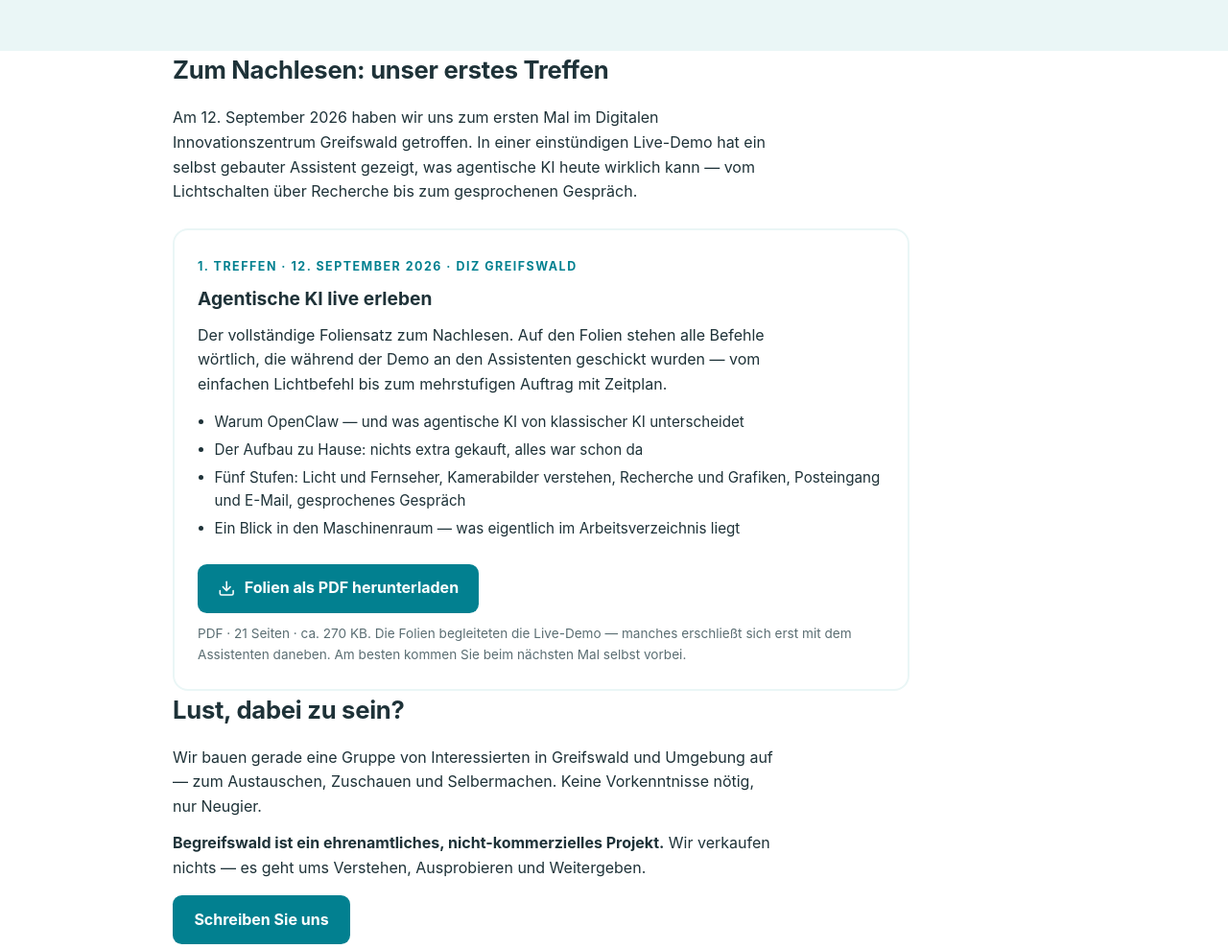
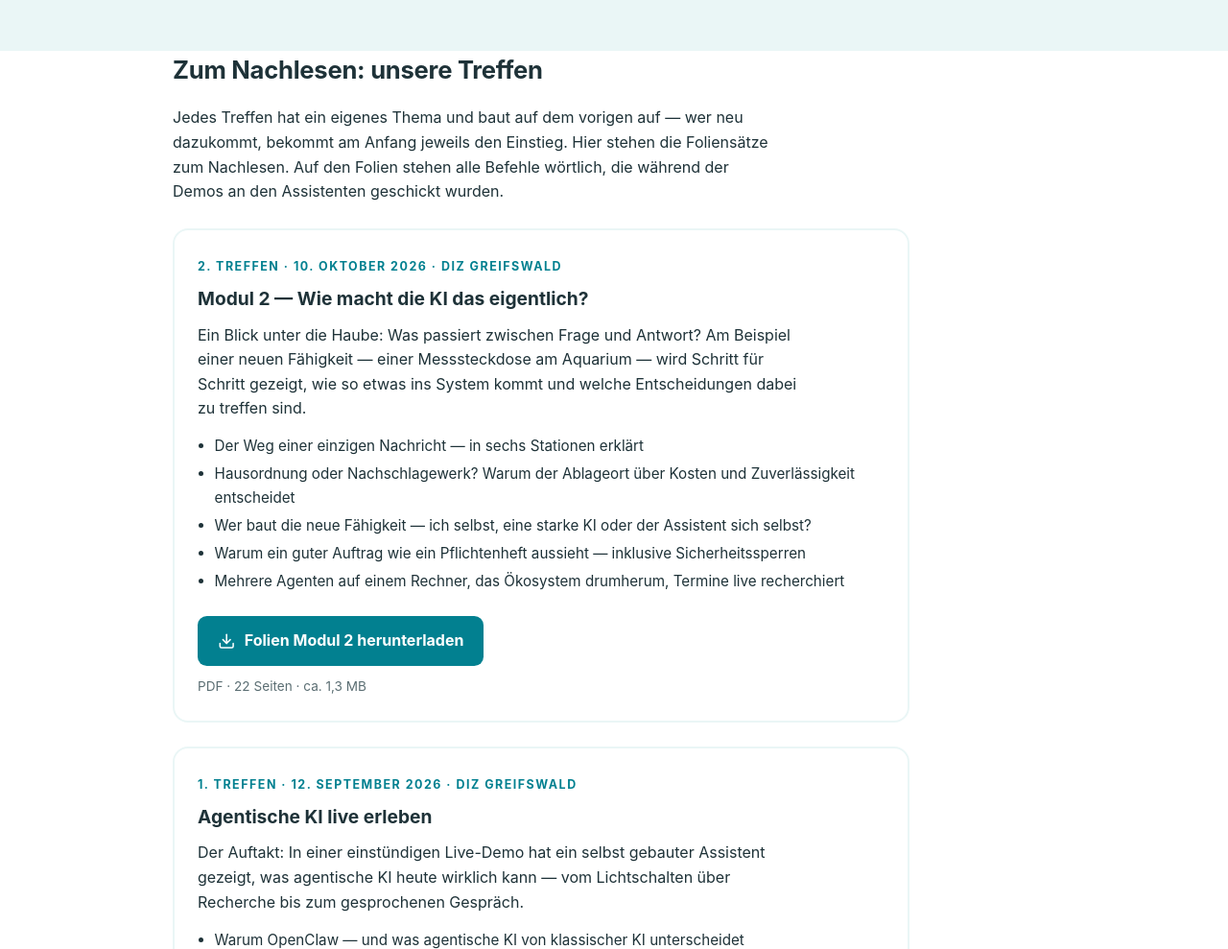
Before and after one commit to joergboese/begreifswald, a plain HTML site: page index.html in a window 1280 px wide. Shown: the part 1490-2479 px from the top of the page at 96% size. Drawn offline with Linux system fonts and the light colour scheme.

Commit message:
Update nach 2. Treffen am 10.10.2026

```diff
--- a/index.html
+++ b/index.html
@@ -132,13 +132,31 @@ footer .platzhalter{color:var(--mint)}
 </section>
 
 <section class="wrap" id="material">
-  <h2>Zum Nachlesen: unser erstes Treffen</h2>
-  <p>Am 12. September 2026 haben wir uns zum ersten Mal im Digitalen Innovationszentrum Greifswald getroffen. In einer einstündigen Live-Demo hat ein selbst gebauter Assistent gezeigt, was agentische KI heute wirklich kann — vom Lichtschalten über Recherche bis zum gesprochenen Gespräch.</p>
+  <h2>Zum Nachlesen: unsere Treffen</h2>
+  <p>Jedes Treffen hat ein eigenes Thema und baut auf dem vorigen auf — wer neu dazukommt, bekommt am Anfang jeweils den Einstieg. Hier stehen die Foliensätze zum Nachlesen. Auf den Folien stehen alle Befehle wörtlich, die während der Demos an den Assistenten geschickt wurden.</p>
+
+  <div class="material">
+    <span class="datum">2. Treffen · 10. Oktober 2026 · DIZ Greifswald</span>
+    <h3>Modul 2 — Wie macht die KI das eigentlich?</h3>
+    <p>Ein Blick unter die Haube: Was passiert zwischen Frage und Antwort? Am Beispiel einer neuen Fähigkeit — einer Messsteckdose am Aquarium — wird Schritt für Schritt gezeigt, wie so etwas ins System kommt und welche Entscheidungen dabei zu treffen sind.</p>
+    <ul>
+      <li>Der Weg einer einzigen Nachricht — in sechs Stationen erklärt</li>
+      <li>Hausordnung oder Nachschlagewerk? Warum der Ablageort über Kosten und Zuverlässigkeit entscheidet</li>
+      <li>Wer baut die neue Fähigkeit — ich selbst, eine starke KI oder der Assistent sich selbst?</li>
+      <li>Warum ein guter Auftrag wie ein Pflichtenheft aussieht — inklusive Sicherheitssperren</li>
+      <li>Mehrere Agenten auf einem Rechner, das Ökosystem drumherum, Termine live recherchiert</li>
+    </ul>
+    <a class="pdf" href="Begreifswald_Folien_2026-10-10.pdf">
+      <svg viewBox="0 0 24 24" fill="none" stroke="currentColor" stroke-width="2" stroke-linecap="round" stroke-linejoin="round" aria-hidden="true"><path d="M21 15v4a2 2 0 0 1-2 2H5a2 2 0 0 1-2-2v-4"></path><polyline points="7 10 12 15 17 10"></polyline><line x1="12" y1="15" x2="12" y2="3"></line></svg>
+      Folien Modul 2 herunterladen
+    </a>
+    <span class="meta">PDF · 22 Seiten · ca. 1,3 MB</span>
+  </div>
 
   <div class="material">
     <span class="datum">1. Treffen · 12. September 2026 · DIZ Greifswald</span>
     <h3>Agentische KI live erleben</h3>
-    <p>Der vollständige Foliensatz zum Nachlesen. Auf den Folien stehen alle Befehle wörtlich, die während der Demo an den Assistenten geschickt wurden — vom einfachen Lichtbefehl bis zum mehrstufigen Auftrag mit Zeitplan.</p>
+    <p>Der Auftakt: In einer einstündigen Live-Demo hat ein selbst gebauter Assistent gezeigt, was agentische KI heute wirklich kann — vom Lichtschalten über Recherche bis zum gesprochenen Gespräch.</p>
     <ul>
       <li>Warum OpenClaw — und was agentische KI von klassischer KI unterscheidet</li>
       <li>Der Aufbau zu Hause: nichts extra gekauft, alles war schon da</li>
@@ -147,10 +165,12 @@ footer .platzhalter{color:var(--mint)}
     </ul>
     <a class="pdf" href="Begreifswald_Folien_2026-09-12.pdf">
       <svg viewBox="0 0 24 24" fill="none" stroke="currentColor" stroke-width="2" stroke-linecap="round" stroke-linejoin="round" aria-hidden="true"><path d="M21 15v4a2 2 0 0 1-2 2H5a2 2 0 0 1-2-2v-4"></path><polyline points="7 10 12 15 17 10"></polyline><line x1="12" y1="15" x2="12" y2="3"></line></svg>
-      Folien als PDF herunterladen
+      Folien Modul 1 herunterladen
     </a>
-    <span class="meta">PDF · 21 Seiten · ca. 270 KB. Die Folien begleiteten die Live-Demo — manches erschließt sich erst mit dem Assistenten daneben. Am besten kommen Sie beim nächsten Mal selbst vorbei.</span>
+    <span class="meta">PDF · 21 Seiten · ca. 270 KB</span>
   </div>
+
+  <p class="muted" style="margin-top:1.4rem;font-size:.9rem">Die Folien begleiteten jeweils eine Live-Demo — manches erschließt sich erst mit dem Assistenten daneben. Am besten kommen Sie beim nächsten Mal selbst vorbei.</p>
 </section>
 
 <section class="wrap kontakt" id="kontakt">
@@ -158,8 +178,8 @@ footer .platzhalter{color:var(--mint)}
   <p>Wir bauen gerade eine Gruppe von Interessierten in Greifswald und Umgebung auf — zum Austauschen, Zuschauen und Selbermachen. Keine Vorkenntnisse nötig, nur Neugier.</p>
   <p style="margin-top:.8rem"><strong>Begreifswald ist ein ehrenamtliches, nicht-kommerzielles Projekt.</strong> Wir verkaufen nichts — es geht ums Verstehen, Ausprobieren und Weitergeben.</p>
   <a class="mail" href="mailto:openclaw.demo@icloud.com?subject=Begreifswald%20—%20Interesse">Schreiben Sie uns</a>
-  <p class="muted" style="margin-top:.8rem;font-size:.9rem"><strong>Nächster Termin: Samstag, 10. Oktober 2026, 9–12 Uhr.</strong><br>
-  Weitere Termine 2026 (samstags, 9–12 Uhr): Sa, 07.11. | Sa, 12.12.<br>
+  <p class="muted" style="margin-top:.8rem;font-size:.9rem"><strong>Nächster Termin: Samstag, 7. November 2026, 9–12 Uhr.</strong><br>
+  Danach: Sa, 12. Dezember 2026, 9–12 Uhr.<br>
   Am einfachsten schreiben Sie uns kurz — dann sagen wir Ihnen vorher Bescheid. Die Termine stehen auch im <a href="https://www.witeno.de/wilkommen/aktuell/#Aktuell_Events" rel="noopener">Veranstaltungskalender der WITENO</a>, dort unter „Aktuelle Veranstaltungen".</p>
 <br>
 </section>
```
Also changed, not shown: 1 other file.
